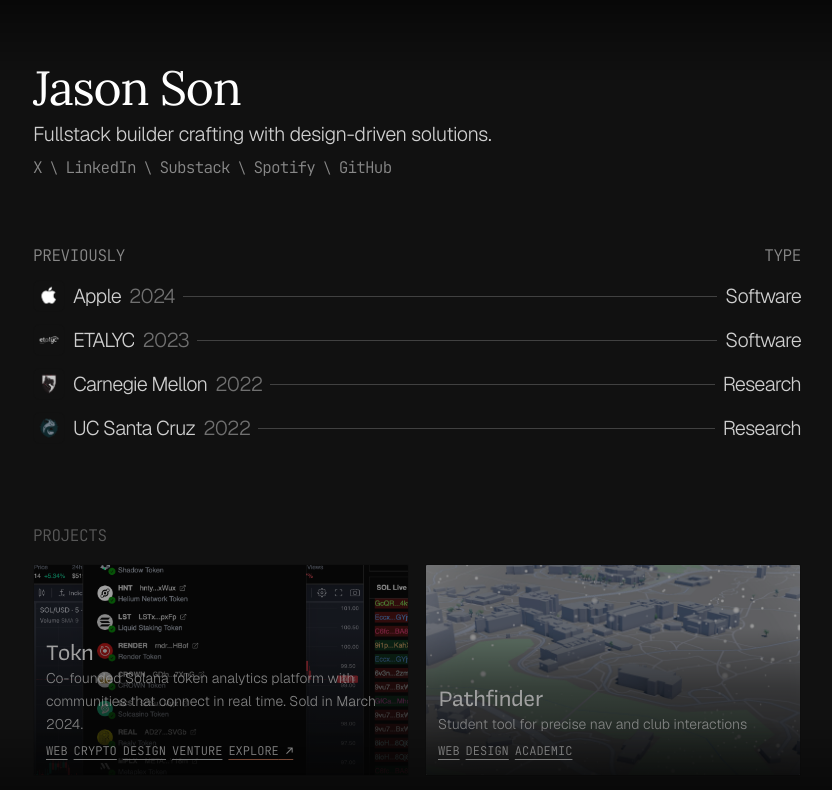
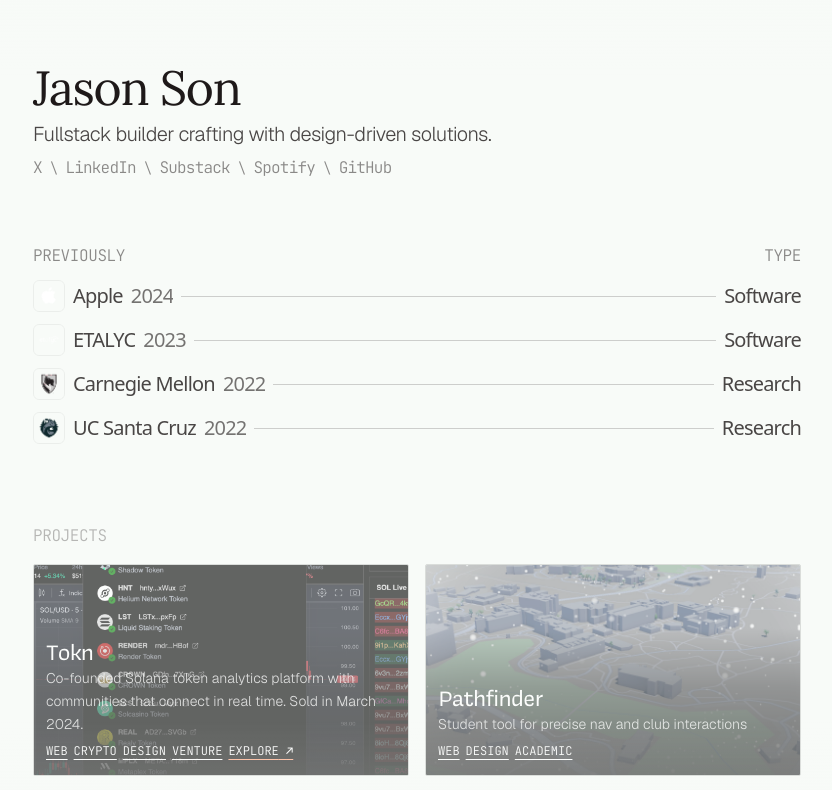
Before and after one commit to vznh/mole, a Next.js app: page / in a window 1280 px wide. Shown: the top 790 px of the page, without its empty margins (223-1055 px from the left). Built offline with nearby package versions, Linux system fonts and the light colour scheme.

Commit message:
feat: design for work section ready

```diff
--- a/src/components/WorkSection.tsx
+++ b/src/components/WorkSection.tsx
@@ -38,7 +38,6 @@ const WorkRow: React.FC<WorkRowProps> = ({
     setAnimationPhase('initial');
   };
 
-  // Handle the two-phase animation sequence
   React.useEffect(() => {
     if (animationPhase === 'growing' && isHovered) {
       // After 1 second of growing, start dimming other elements
@@ -50,26 +49,22 @@ const WorkRow: React.FC<WorkRowProps> = ({
     }
   }, [animationPhase, isHovered]);
 
-  // Apply selective dimming when in dimming phase
   React.useEffect(() => {
     const animationDuration = '0.5s ease-in-out';
 
     if (animationPhase === 'dimming' && isHovered) {
-      // Dim the header section (contains name, description, and links)
       const headerSection = document.querySelector('.main-content > div:first-child');
       if (headerSection) {
         (headerSection as HTMLElement).style.transition = `opacity ${animationDuration}`;
         (headerSection as HTMLElement).style.opacity = '0.1';
       }
 
-      // Dim other project sections (but not work section)
       const projectSections = document.querySelectorAll('[data-section="projects"], [data-section="upcoming"], [data-section="open-source"], [data-section="other"]');
       projectSections.forEach((section) => {
         (section as HTMLElement).style.transition = `opacity ${animationDuration}`;
         (section as HTMLElement).style.opacity = '0.1';
       });
 
-      // Dim the footer section (contains contact info and logo)
       const footerSections = document.querySelectorAll('[data-section="other"], .relative.flex.flex-col.md\\:flex-row.justify-between');
       footerSections.forEach((section) => {
         if (!section.hasAttribute('data-section') || section.getAttribute('data-section') !== 'work') {
@@ -78,13 +73,11 @@ const WorkRow: React.FC<WorkRowProps> = ({
         }
       });
 
-      // Dim other work rows within the same section
       const workSection = document.querySelector('.work-section-container');
       if (workSection) {
         const allWorkRows = workSection.querySelectorAll('.work-section-container > .flex.items-center');
         allWorkRows.forEach((row) => {
           const rowElement = row as HTMLElement;
-          // Check if this is not the currently hovered row
           if (rowElement.getAttribute('data-work-id') !== itemId) {
             rowElement.style.transition = `opacity ${animationDuration}`;
             rowElement.style.opacity = '0.1';
@@ -92,14 +85,12 @@ const WorkRow: React.FC<WorkRowProps> = ({
         });
       }
     } else if (animationPhase === 'initial' || !isHovered) {
-      // Reset opacity for all dimmed elements with smooth transition
       const elementsToReset = document.querySelectorAll('.main-content > div:first-child, [data-section="projects"], [data-section="upcoming"], [data-section="open-source"], [data-section="other"], .relative.flex.flex-col.md\\:flex-row.justify-between');
       elementsToReset.forEach((element) => {
         (element as HTMLElement).style.transition = `opacity ${animationDuration}`;
         (element as HTMLElement).style.opacity = '';
       });
 
-      // Reset opacity for all work rows
       const workSection = document.querySelector('.work-section-container');
       if (workSection) {
         const allWorkRows = workSection.querySelectorAll('.work-section-container > .flex.items-center');
@@ -111,7 +102,6 @@ const WorkRow: React.FC<WorkRowProps> = ({
       }
     }
 
-    // Cleanup function to reset on unmount
     return () => {
       const elementsToReset = document.querySelectorAll('.main-content > div:first-child, [data-section="projects"], [data-section="upcoming"], [data-section="open-source"], [data-section="other"], .relative.flex.flex-col.md\\:flex-row.justify-between');
       elementsToReset.forEach((element) => {
@@ -142,7 +132,7 @@ const WorkRow: React.FC<WorkRowProps> = ({
         position: 'relative',
         zIndex: isHovered ? 20 : 'auto',
         transform: isHovered ? 'scale(1.01)' : 'scale(1)',
-        cursor: animationPhase === 'growing' ? 'wait' : 'pointer',
+        cursor: animationPhase === 'growing' ? 'progress' : 'pointer',
       }}
     >
       <Image
@@ -154,20 +144,20 @@ const WorkRow: React.FC<WorkRowProps> = ({
       />
 
       { /* Company goes here! */ }
-      <span className={`font-geist text-lg md:text-xl min-w-0 overflow-hidden text-ellipsis whitespace-nowrap transition-opacity ${animationPhase === 'growing' ? 'duration-1000' : 'duration-300'} ease-in-out`} style={{
+      <span className={`font-plex text-lg md:text-xl min-w-0 overflow-hidden text-ellipsis whitespace-nowrap transition-opacity ${animationPhase === 'growing' ? 'duration-1000' : 'duration-300'} ease-in-out`} style={{
         opacity: 0.8,
       }}>{ company }</span>
 
       { /* Date goes here! */ }
-      <span className={`font-geist text-lg md:text-xl text-white min-w-0 overflow-hidden whitespace-nowrap transition-opacity ${animationPhase === 'growing' ? 'duration-1000' : 'duration-300'} ease-in-out`} style={{
-        opacity: 0.4,
+      <span className={`font-plex text-lg md:text-xl min-w-0 overflow-hidden whitespace-nowrap transition-opacity ${animationPhase === 'growing' ? 'duration-1000' : 'duration-300'} ease-in-out text-[#1E1919]`} style={{
+        opacity: 0.6,
       }}>{ date }</span>
 
       { /* Line component is here - don't change. */}
-      <div className={`flex-grow h-px bg-white opacity-0 md:opacity-20 aria-hidden transition-opacity ${animationPhase === 'growing' ? 'duration-1000' : 'duration-300'} ease-in-out`} />
+      <div className={`flex-grow h-px bg-[#1E1919] opacity-0 md:opacity-20 aria-hidden transition-opacity ${animationPhase === 'growing' ? 'duration-1000' : 'duration-300'} ease-in-out`} />
 
       { /* Role goes here! */ }
-      <span className={`font-geist text-lg md:text-xl min-w-0 overflow-hidden text-ellipsis whitespace-nowrap text-right transition-opacity ${animationPhase === 'growing' ? 'duration-1000' : 'duration-300'} ease-in-out`} style={{
+      <span className={`font-plex text-lg md:text-xl min-w-0 overflow-hidden text-ellipsis whitespace-nowrap text-right transition-opacity ${animationPhase === 'growing' ? 'duration-1000' : 'duration-300'} ease-in-out text-[#1E1919]`} style={{
         opacity: 0.8,
       }}>{ role }</span>
     </div>
--- a/src/styles/globals.css
+++ b/src/styles/globals.css
@@ -3,8 +3,8 @@
 @tailwind utilities;
 
 :root {
-  background-color: #000;
-  color: #fff;
+  background-color: #F8FBF8;
+  color: #1E1919;
 
   ::selection {
     color: #002fa7;
@@ -63,7 +63,7 @@ body::before {
   left: 0;
   width: 100vw;
   height: 10vh;
-  background: linear-gradient(to bottom, rgba(0, 0, 0, 0.5) 0%, rgba(0, 0, 0, 0) 100%);
+  background: linear-gradient(to bottom, rgba(248, 251, 248, 0.1) 0%, rgba(248, 251, 248, 0) 100%);
   z-index: 10;
   pointer-events: none;
 }
@@ -75,7 +75,7 @@ body::after {
   left: 0;
   width: 100vw;
   height: 10vh;
-  background: linear-gradient(to top, rgba(0, 0, 0, 0.5) 0%, rgba(0, 0, 0, 0) 100%);
+  background: linear-gradient(to top, rgba(248, 251, 248, 0.1) 0%, rgba(248, 251, 248, 0) 100%);
   z-index: 10;
   pointer-events: none;
 }
--- a/src/views/index.tsx
+++ b/src/views/index.tsx
@@ -13,16 +13,15 @@ const IndexView = () => {
 
   return (
     <div className="relative min-h-screen overflow-hidden">
-    <div className="main-content flex flex-col px-[5%] py-[10%] md:py-[5%] md:px-[20%] gap-y-2 pb-[200px] bg-[#111111]">
+    <div className="main-content flex flex-col px-[5%] py-[10%] md:py-[5%] md:px-[20%] gap-y-2 pb-[200px] bg-[#F8FBF8]">
       <div className="w-full flex flex-row justify-between items-start">
-        {/* Left: Name, description, links */}
         <div className="flex flex-col gap-y-2">
-          <h1 className="font-lora text-5xl tracking-tight">Jason Son</h1>
-          <span className="font-geist text-xl opacity-80 tracking-tight">
+          <h1 className="font-lora text-5xl tracking-tight text-[#1E1919]">Jason Son</h1>
+          <span className="font-geist text-xl opacity-80 tracking-tight text-[#1E1919]">
             Fullstack builder crafting with design-driven solutions.
           </span>
           <div>
-            <div className="font-jb tracking-tighter opacity-50 flex flex-wrap gap-x-2 items-center">
+            <div className="font-jb tracking-tighter opacity-50 flex flex-wrap gap-x-2 items-center text-[#1E1919]">
               <Link
                 className="hover:underline underline-offset-4 decoration-dashed"
                 target="_blank"
@@ -79,8 +78,8 @@ const IndexView = () => {
         transition={getTransition({ delay: 1, duration: 0.8, ease: "easeInOut" })}
       >
         <div className="flex flex-row justify-between">
-          <span className="font-jb tracking-tight opacity-50">PREVIOUSLY</span>
-          <span className="font-jb tracking-tight opacity-50">TYPE</span>
+          <span className="font-jb tracking-tight opacity-50 text-[#1E1919]">PREVIOUSLY</span>
+          <span className="font-jb tracking-tight opacity-50 text-[#1E1919]">TYPE</span>
         </div>
         <WorkSection />
       </motion.div>
@@ -95,7 +94,7 @@ const IndexView = () => {
         transition={getTransition({ delay: 1.5, duration: 1.2, ease: "easeInOut" })}
         className="flex flex-col gap-y-4"
       >
-        <span className="font-jb tracking-tight opacity-50">PROJECTS</span>
+        <span className="font-jb tracking-tight opacity-50 text-[#1E1919]">PROJECTS</span>
         {/* PROJECT LAYOUTS + INDIVIDUAL PROJECT */}
         <ProjectSection src={projects} />
       </motion.div>
@@ -110,7 +109,7 @@ const IndexView = () => {
         transition={getTransition({ delay: 2, duration: 1.6, ease: "easeInOut" })}
         className="flex flex-col gap-y-4"
       >
-        <span className="font-jb tracking-tight opacity-50">UPCOMING</span>
+        <span className="font-jb tracking-tight opacity-50 text-[#1E1919]">UPCOMING</span>
         <ProjectSection src={upcoming} />
       </motion.div>
 
@@ -124,7 +123,7 @@ const IndexView = () => {
         transition={getTransition({ delay: 2, duration: 2.0, ease: "easeInOut" })}
         className="flex flex-col gap-y-4"
       >
-        <span className="font-jb tracking-tight opacity-50">OPEN-SOURCE</span>
+        <span className="font-jb tracking-tight opacity-50 text-[#1E1919]">OPEN-SOURCE</span>
         <ProjectSection src={open} />
       </motion.div>
 
@@ -138,11 +137,10 @@ const IndexView = () => {
         transition={getTransition({ delay: 2.5, duration: 2.4, ease: "easeInOut" })}
         className="flex flex-col gap-y-4"
       >
-        <span className="font-jb tracking-tight opacity-50">OTHER</span>
+        <span className="font-jb tracking-tight opacity-50 text-[#1E1919]">OTHER</span>
         <ProjectSection src={other} />
       </motion.div>
 
-      {/* Stretch effect at the bottom distorting, and when clicked goes back up. */}
       {/* This section should lowkey typewrite out itself */}
       <div className="h-24" />
       <div className="relative flex flex-col md:flex-row justify-between gap-y-2 md:gap-y-0">
@@ -154,7 +152,7 @@ const IndexView = () => {
         >
           <Link
             href="mailto:jasonvinhson@gmail.com"
-            className="font-jb text-xs tracking-tight"
+            className="font-jb text-xs tracking-tight text-[#1E1919]"
           >
             DON&apos;T BE AFRAID TO BE CURIOUS
           </Link>{" "}
@@ -183,7 +181,7 @@ const IndexView = () => {
         >
           <Link
             href="https://cal.com/jason-son-suncdj/15min"
-            className="font-jb text-xs tracking-tight"
+            className="font-jb text-xs tracking-tight text-[#1E1919]"
           >
             BOOK A CHAT
           </Link>{" "}
@@ -211,9 +209,9 @@ const IndexView = () => {
         >
           <Link
             href="https://github.com/vznh/mole/releases/"
-            className="font-jb text-xs tracking-tight hover:underline decoration-dashed underline-offset-4"
+            className="font-jb text-xs tracking-tight hover:underline decoration-dashed underline-offset-4 text-[#1E1919]"
           >
-            Version 3 <span className="text-[11px]">/</span> August 2025 ↗
+            Version 3.2 <span className="text-[11px]">/</span> September 2025 ↗
           </Link>
         </motion.div>
         <div className="md:hidden absolute right-0 top-1/2 transform -translate-y-1/2">
```
